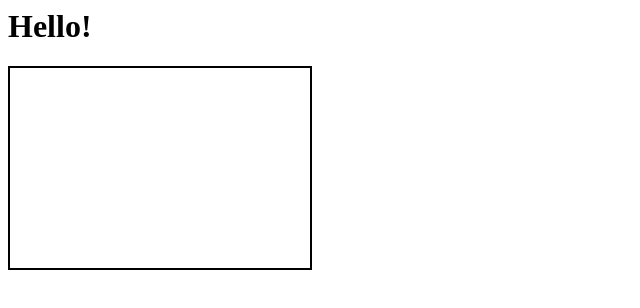
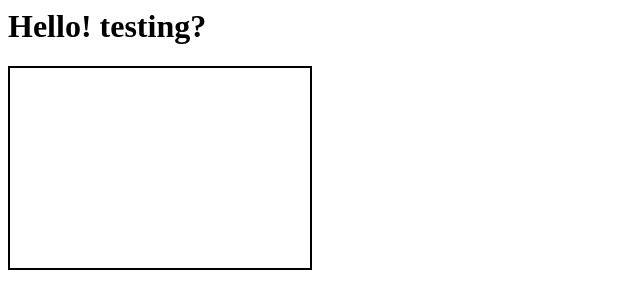
Before and after one commit to Best-JelloBeanz/web-vox, a plain HTML site: page index.html in a window 1280 px wide. Shown: the whole page, without its empty margins (0-640 px from the left). Drawn offline with Linux system fonts and the light colour scheme.

Commit message:
Update index.html

```diff
--- a/index.html
+++ b/index.html
@@ -1,4 +1,4 @@
-<h1>Hello!</h1>
+<h1>Hello! testing?</h1>
 <body>
 	<canvas id="test-canvas" width="300" height="200" style="border:2px solid black;"></canvas>
 </body>
```
